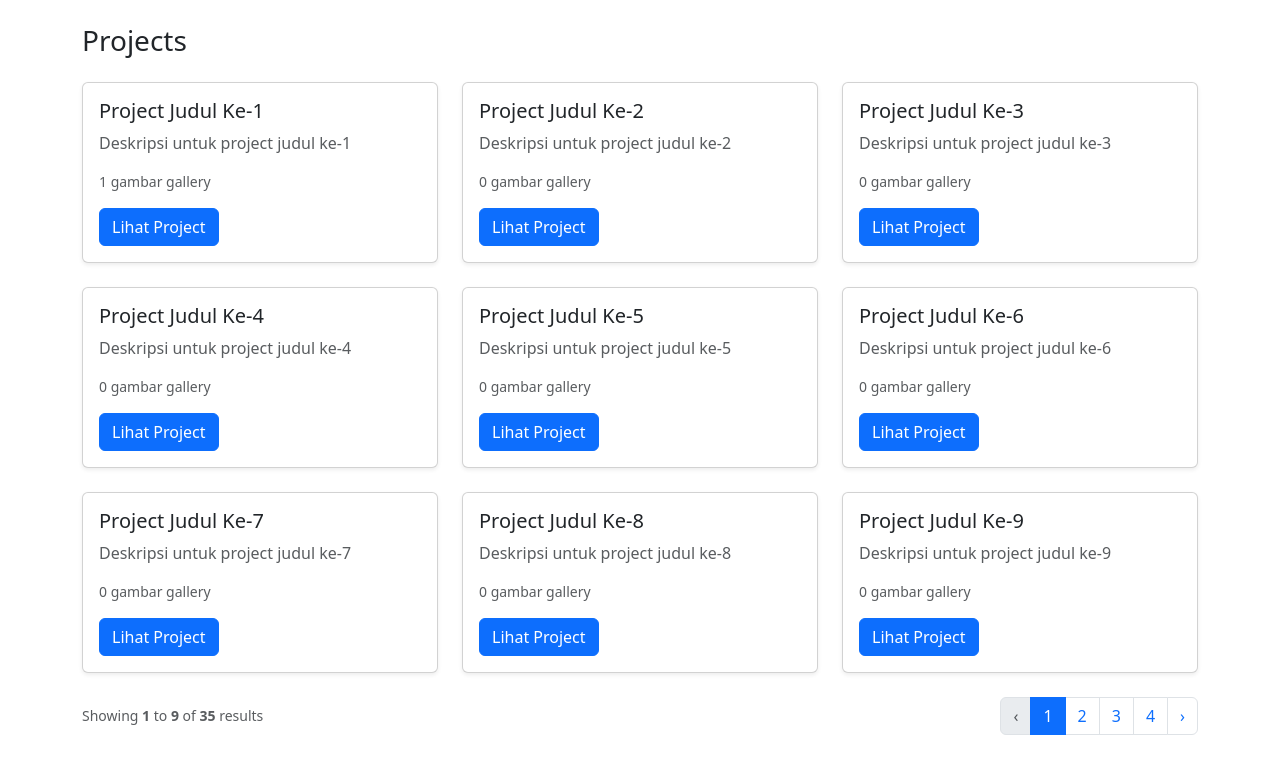
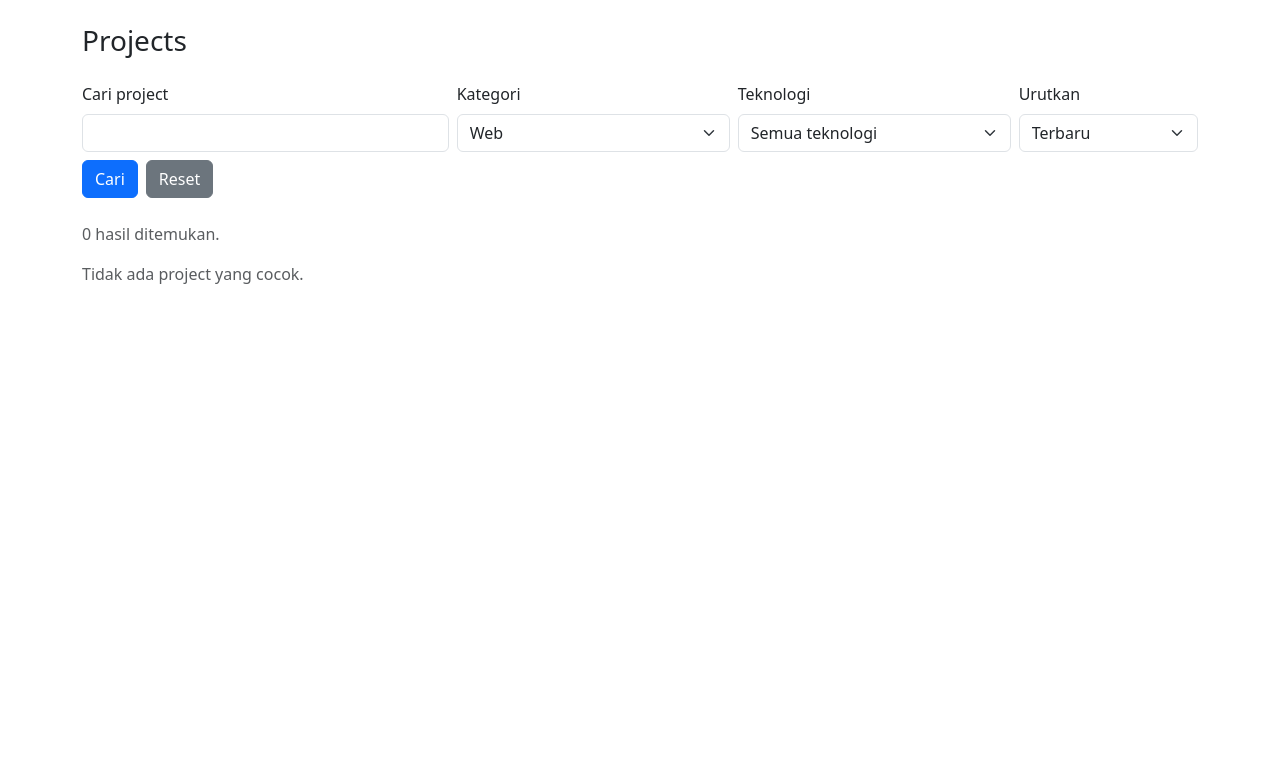
Before and after one commit to GayuhmA/ppwl4, a Laravel app: page /projects in a window 1280 px wide. Shown: the part 57-832 px from the top of the page. After the commit the page ends 341 px from the top, so only its background shows below. Run offline with Laravel 12, Linux system fonts and the light colour scheme; data comes from the database, SQL or seed files in the repository; tables that the repository leaves empty hold one stand-in row (values such as "Sample post"); style sheets or scripts are compiled from the project's sources.

Commit message:
feat(portfolio): add search, filter by category and technology, and sorting

```diff
--- a/app/Http/Controllers/PortfolioController.php
+++ b/app/Http/Controllers/PortfolioController.php
@@ -2,23 +2,80 @@
 
 namespace App\Http\Controllers;
 
+use App\Models\Category;
 use App\Models\Project;
+use App\Models\Technology;
+use Illuminate\Http\Request;
 use Illuminate\View\View;
 
 class PortfolioController extends Controller
 {
-    public function projects(): View
+    public function projects(Request $request): View
     {
-        $projects = Project::withCount('images')
-            ->latest()
-            ->paginate(9);
+        $filters = $request->validate([
+            'search' => ['nullable', 'string', 'max:200'],
+            'category' => ['nullable', 'exists:categories,slug'],
+            'technology' => ['nullable', 'exists:technologies,slug'],
+            'sort' => ['nullable', 'in:terbaru,terlama,az'],
+        ]);
 
-        return view('projects', compact('projects'));
+        $search = trim($filters['search'] ?? '');
+
+        $query = Project::with(['category', 'technologies'])
+            ->withCount('images')
+            ->where('status', 'published')
+            ->when($search !== '', function ($query) use ($search) {
+                $query->where(function ($searchQuery) use ($search) {
+                    $searchQuery->where('title', 'like', "%{$search}%")
+                        ->orWhere('short_description', 'like', "%{$search}%")
+                        ->orWhere('description', 'like', "%{$search}%");
+                });
+            })
+            ->when($filters['category'] ?? null, function ($query, $slug) {
+                $query->whereHas('category', function ($categoryQuery) use ($slug) {
+                    $categoryQuery->where('slug', $slug);
+                });
+            })
+            ->when($filters['technology'] ?? null, function ($query, $slug) {
+                $query->whereHas('technologies', function ($technologyQuery) use ($slug) {
+                    $technologyQuery->where('slug', $slug);
+                });
+            });
+
+        switch ($filters['sort'] ?? 'terbaru') {
+            case 'terlama':
+                $query->orderByRaw('project_date IS NULL')
+                    ->orderBy('project_date')
+                    ->orderBy('created_at')
+                    ->orderBy('id');
+                break;
+            case 'az':
+                $query->orderBy('title')->orderBy('id');
+                break;
+            default:
+                $query->orderByRaw('project_date IS NULL')
+                    ->orderByDesc('project_date')
+                    ->orderByDesc('created_at')
+                    ->orderByDesc('id');
+        }
+
+        $projects = $query->paginate(9)->withQueryString();
+        $categories = Category::orderBy('name')->get();
+        $technologies = Technology::orderBy('name')->get();
+
+        return view('projects', compact(
+            'projects',
+            'categories',
+            'technologies',
+            'search'
+        ));
     }
 
     public function show(Project $project): View
     {
-        $project->load('images');
+        abort_if($project->status !== 'published', 404);
+
+        $project->load(['category', 'technologies', 'images']);
 
         return view('portfolio.project', compact('project'));
     }
--- a/resources/views/projects.blade.php
+++ b/resources/views/projects.blade.php
@@ -4,6 +4,52 @@
 
 @section('content')
     <h1 class="h3 mb-4">Projects</h1>
+
+    <form method="GET" action="{{ route('portfolio.projects') }}" class="row g-2 mb-4">
+        <div class="col-md-4">
+            <label for="search" class="form-label">Cari project</label>
+            <input type="search" id="search" name="search" class="form-control"
+                   value="{{ request('search') }}" maxlength="200">
+        </div>
+        <div class="col-md-3">
+            <label for="category" class="form-label">Kategori</label>
+            <select id="category" name="category" class="form-select">
+                <option value="">Semua kategori</option>
+                @foreach ($categories as $category)
+                    <option value="{{ $category->slug }}"
+                            @selected(request('category') === $category->slug)>
+                        {{ $category->name }}
+                    </option>
+                @endforeach
+            </select>
+        </div>
+        <div class="col-md-3">
+            <label for="technology" class="form-label">Teknologi</label>
+            <select id="technology" name="technology" class="form-select">
+                <option value="">Semua teknologi</option>
+                @foreach ($technologies as $technology)
+                    <option value="{{ $technology->slug }}"
+                            @selected(request('technology') === $technology->slug)>
+                        {{ $technology->name }}
+                    </option>
+                @endforeach
+            </select>
+        </div>
+        <div class="col-md-2">
+            <label for="sort" class="form-label">Urutkan</label>
+            <select id="sort" name="sort" class="form-select">
+                <option value="terbaru" @selected(request('sort', 'terbaru') === 'terbaru')>Terbaru</option>
+                <option value="terlama" @selected(request('sort') === 'terlama')>Terlama</option>
+                <option value="az" @selected(request('sort') === 'az')>Judul A–Z</option>
+            </select>
+        </div>
+        <div class="col-12 d-flex gap-2">
+            <button type="submit" class="btn btn-primary">Cari</button>
+            <a href="{{ route('portfolio.projects') }}" class="btn btn-secondary">Reset</a>
+        </div>
+    </form>
+
+    <p class="text-muted">{{ $projects->total() }} hasil ditemukan.</p>
 
     <div class="row g-4">
         @forelse ($projects as $project)
@@ -17,16 +63,24 @@
                     <div class="card-body d-flex flex-column">
                         <h2 class="h5 card-title">{{ $project->title }}</h2>
                         <p class="card-text text-muted">
-                            {{ \Illuminate\Support\Str::limit($project->description, 120) }}
+                            {{ \Illuminate\Support\Str::limit($project->short_description ?: $project->description, 120) }}
                         </p>
+                        @if ($project->category)
+                            <p class="small mb-1">Kategori: {{ $project->category->name }}</p>
+                        @endif
+                        @if ($project->technologies->isNotEmpty())
+                            <p class="small text-muted">
+                                Teknologi: {{ $project->technologies->pluck('name')->join(', ') }}
+                            </p>
+                        @endif
                         <p class="small text-muted">{{ $project->images_count }} gambar gallery</p>
-                        <a href="{{ route('portfolio.projects.show', $project) }}"
+                        <a href="{{ route('portfolio.projects.show', ['project' => $project->slug]) }}"
                            class="btn btn-primary mt-auto align-self-start">Lihat Project</a>
                     </div>
                 </article>
             </div>
         @empty
-            <p class="text-muted">Belum ada project.</p>
+            <p class="text-muted">Tidak ada project yang cocok.</p>
         @endforelse
     </div>
 
```
